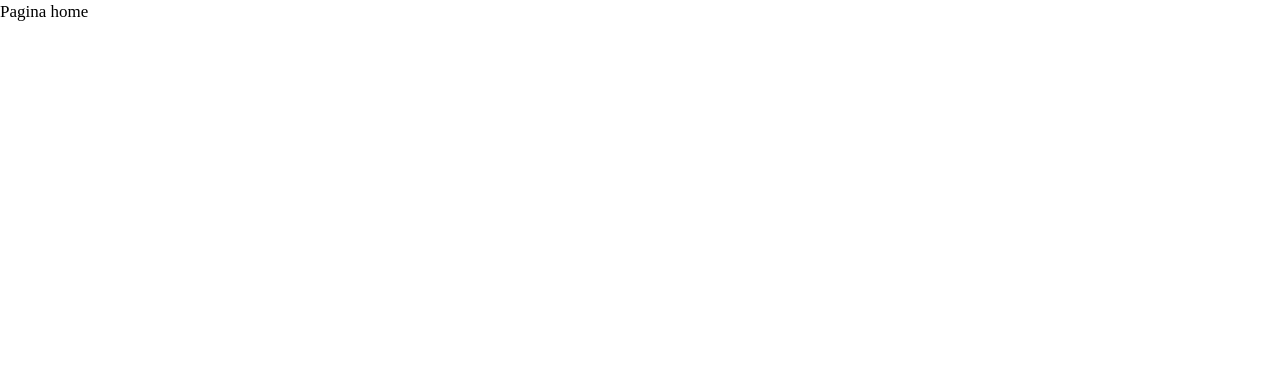
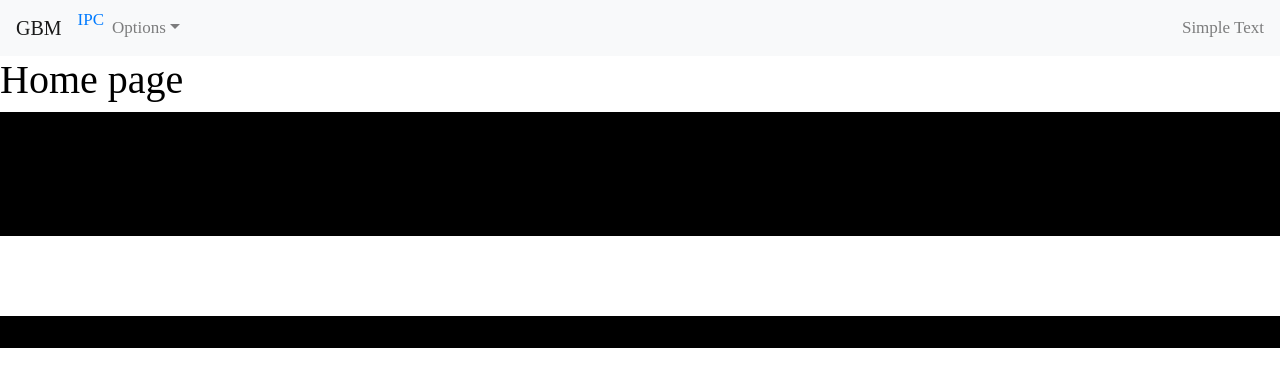
Before and after one commit to luis1392/gbm-challenge-front, a React (Create React App) app: page / in a window 1280 px wide. Shown: the top 386 px of the page. Built offline with nearby package versions, Linux system fonts and the light colour scheme.

Commit message:
initial home page

```diff
--- a/src/pages/Home/Home.js
+++ b/src/pages/Home/Home.js
@@ -1,7 +1,15 @@
 import React from "react";
 
+import Layout from "../../components/Layout";
+import { Container } from "reactstrap";
+// import WidgetIpc from "../../components/WidgetIpc";
+
 const Home = () => {
-  return <div>Pagina home</div>;
+  return (
+    <Layout>
+      <h1>Home page</h1>
+    </Layout>
+  );
 };
 
 export default Home;
```
